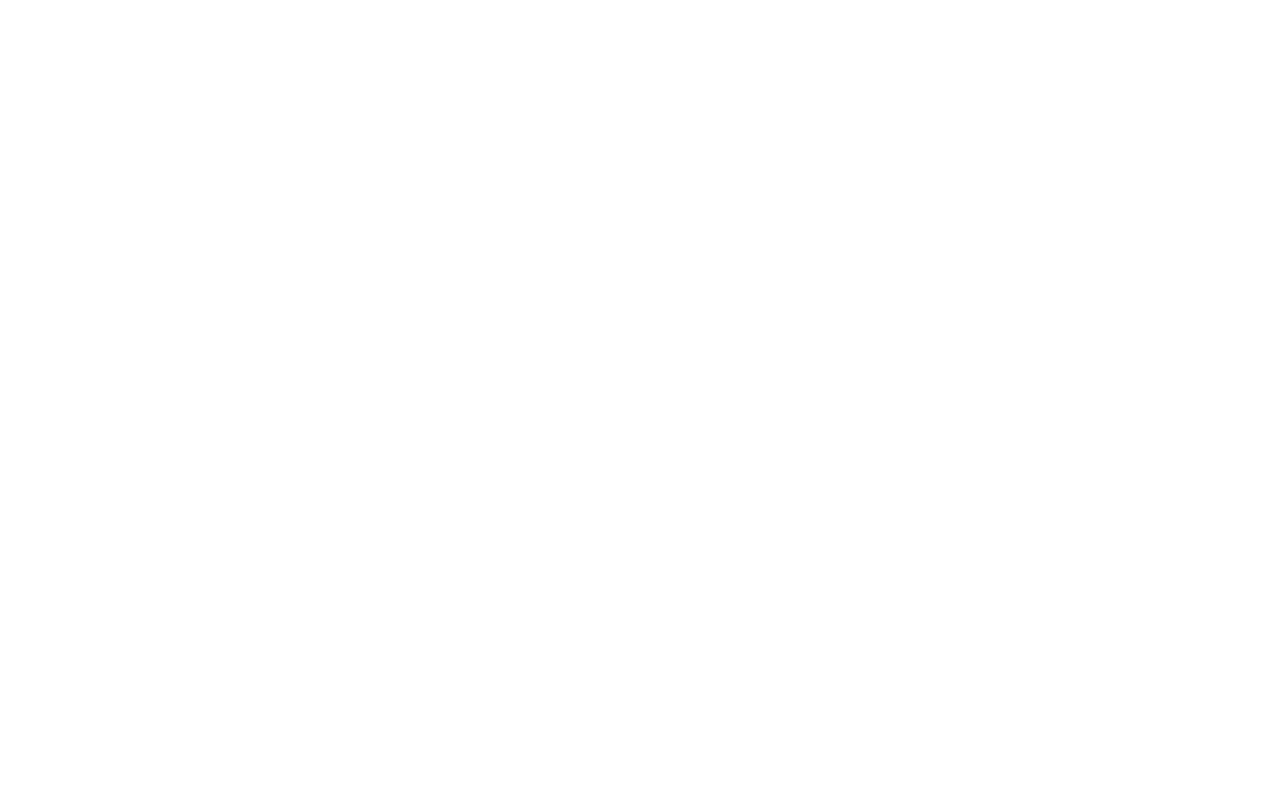
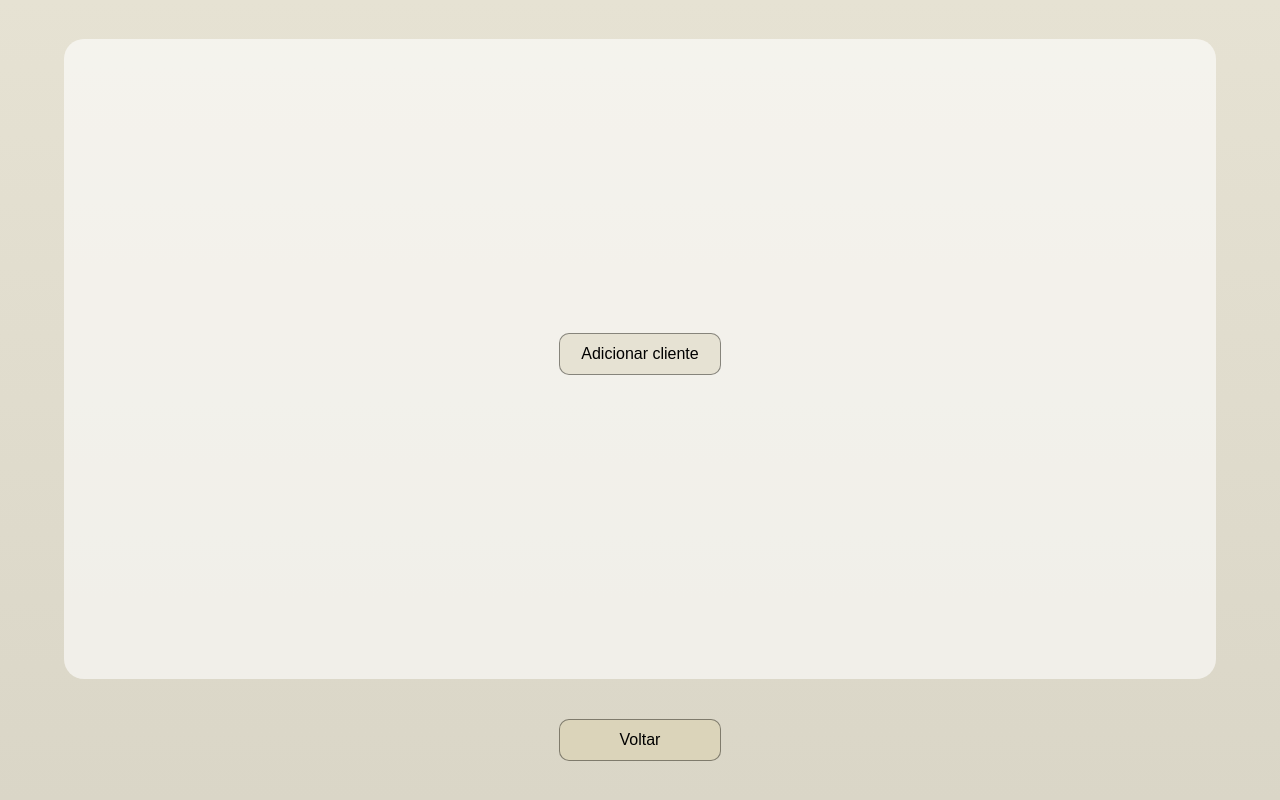
Before and after one commit to cauesilva1/ClinicaVendas, a React (Create React App) app: page /CriarAgenda in a window 1280 px wide. Before the commit this address had no page. Built offline with nearby package versions, Linux system fonts and the light colour scheme.

Commit message:
feat: iniciar construcao da pagina de criar agenda

```diff
--- a/src/App.tsx
+++ b/src/App.tsx
@@ -4,6 +4,7 @@
 import WaitScrean from './pages/WaitScrean';
 import Relatorio from './pages/Relatorios';
 import CriarCliente from './pages/CriarCliente';
+import CriarAgenda from './pages/CriarAgenda';
 
 
 
@@ -15,6 +16,7 @@
         <Route path="/Relatorio" element={<Relatorio />} />
         <Route path="/" element={<WaitScrean />} />
         <Route path="/CriarCliente" element={<CriarCliente />} />
+        <Route path='CriarAgenda' element={<CriarAgenda />} />
 
       </Routes>
     </Router>
--- /dev/null
+++ b/src/pages/CriarAgenda.tsx
@@ -0,0 +1,31 @@
+import React from "react";
+import "../stylePages/CriarAgendaCss.css";
+import { Link } from "react-router-dom";
+
+
+ const CriarAgenda: React.FC = () => {
+
+
+    return (
+      <>
+        <div className="fullPageCliente">
+
+          <div className="CriarAgendaCointainer">
+
+              <Link className="BuscarAgendamentoButton" to={"/"}>
+                Adicionar cliente
+              </Link>
+
+
+          </div>
+
+          <Link className="VoltarButton" to={"/"}>
+            Voltar
+          </Link>
+
+        </div>
+      </>
+    );
+  };
+
+export default CriarAgenda
--- a/src/pages/WaitScrean.tsx
+++ b/src/pages/WaitScrean.tsx
@@ -15,6 +15,7 @@
             <Link className="buttonWait" to={"/Home"}>Agendar Agora</Link>
             <Link className="buttonWait" to={"/Relatorio"}>Ver relatorios</Link>
             <Link className="buttonWait" to={"/CriarCliente"}>Adicionar Cliente</Link>
+            <Link className="buttonWait" to={"/CriarAgenda"}>Criar Agenda</Link>
           </div>
         </div>
       </div>
--- /dev/null
+++ b/src/stylePages/CriarAgendaCss.css
@@ -0,0 +1,29 @@
+* {
+    margin: 0;
+    padding: 0;
+    font-family: "Poppins", sans-serif;
+  }
+
+  .fullPageCliente {
+    display: flex;
+    justify-content: center;
+    align-items: center;
+    flex-direction: column;
+    width: 100%;
+    height: 100vh;
+    background: linear-gradient(to bottom, #e6e2d3, #dad6c7);
+  }
+
+  .CriarAgendaCointainer {
+    display: flex;
+    justify-content: center;
+    align-items: center;
+    flex-direction: column;
+    margin-bottom: 40px;
+
+    height: 80%;
+    width: 90%;
+
+    background-color: rgba(255, 255, 255, 0.6);
+    border-radius: 20px;
+  }
```
